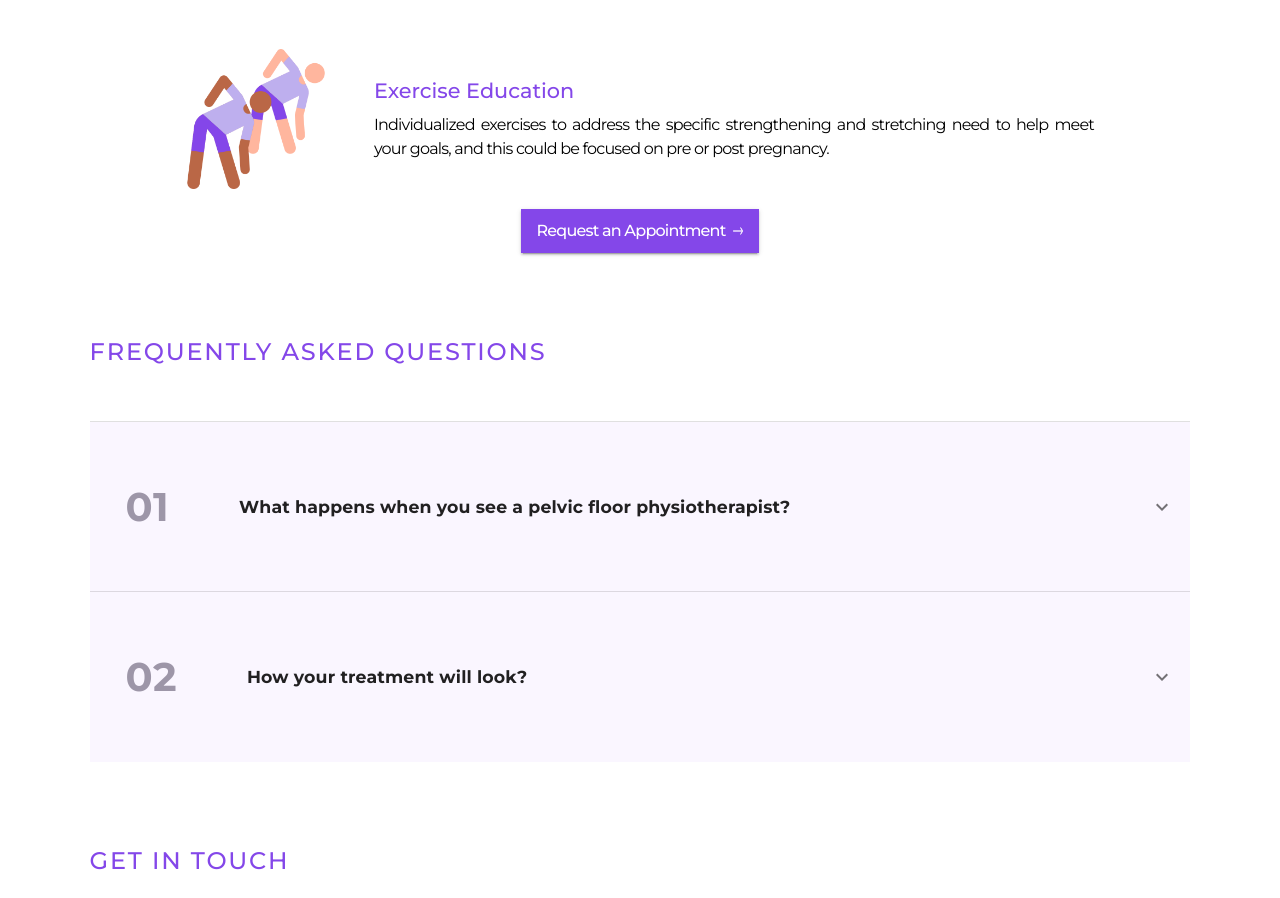
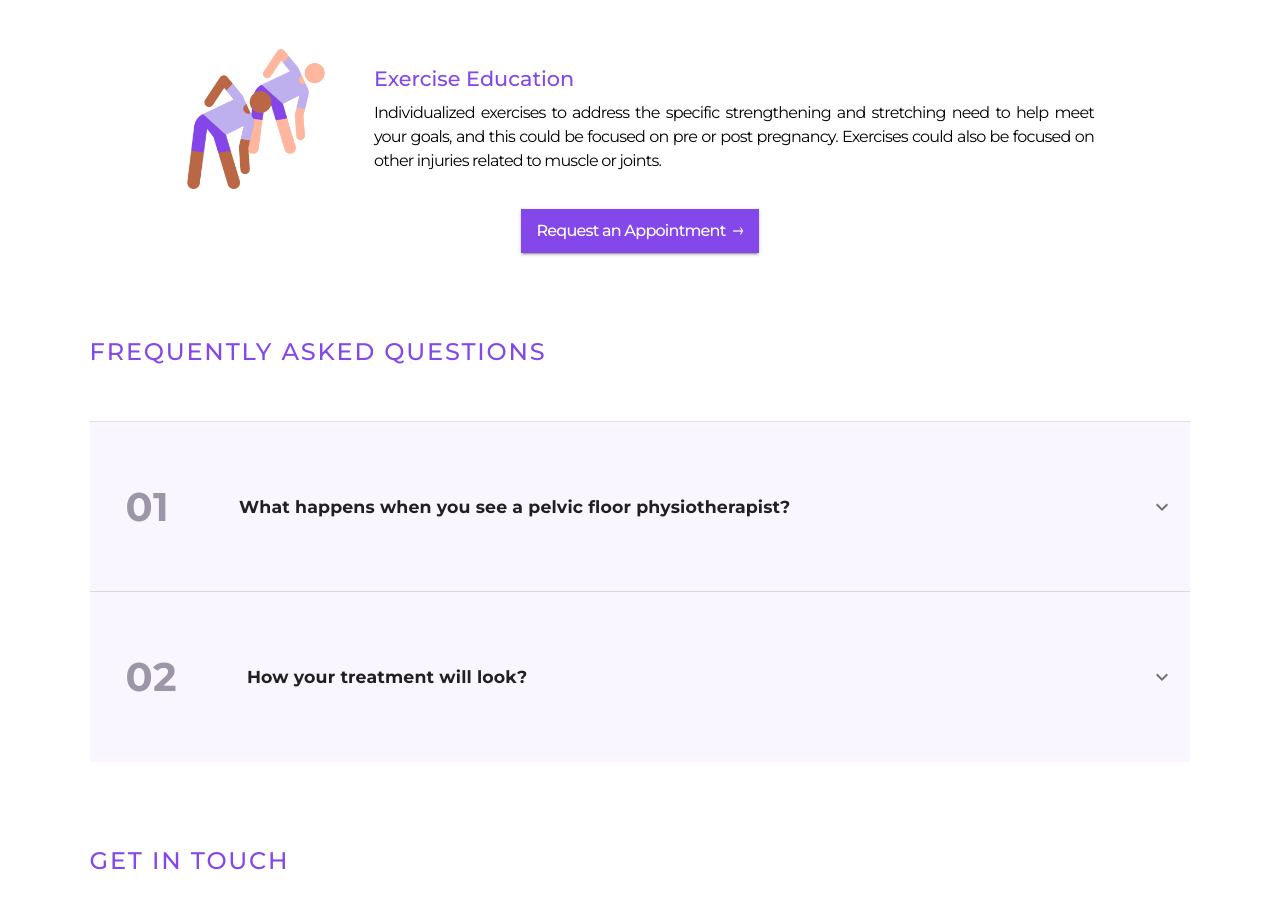
Before and after one commit to ChelseaMaramot/pelvic-specialist-website, a React (Create React App) app in the folder my-app/: page / in a window 1280 px wide. Shown: the part 2302-3200 px from the top of the page. Built offline with nearby package versions, Linux system fonts and the light colour scheme; no server answers.

Commit message:
add extra sentence to exercise service

```diff
--- a/my-app/src/Components/Services.jsx
+++ b/my-app/src/Components/Services.jsx
@@ -6,7 +6,7 @@ import CustomButton from './CustomButton';
 
 const conditions = [
   { id: 1, icon: accupunctureIcon, label: 'Accupuncture' , desc: "Contemporary acupuncture is when small, thin needles are inserted into various points in the body, which stimulates the nervous system to release chemicals in the brain, spinal cord and muscles. These chemicals will change the experience of pain, or they will trigger the release of other chemicals and hormones which influence the body's own internal regulating system. This stimulates the body's natural healing abilities and promotes physical and emotional well-being"},
-  { id: 2, icon: exerciseIcon, label: 'Exercise Education', desc: "Individualized exercises to address the specific strengthening and stretching need to help meet your goals, and this could be focused on pre or post pregnancy."},
+  { id: 2, icon: exerciseIcon, label: 'Exercise Education', desc: "Individualized exercises to address the specific strengthening and stretching need to help meet your goals, and this could be focused on pre or post pregnancy. Exercises could also be focused on other injuries related to muscle or  joints."},
 ];
 
 export default function Services() {
```
